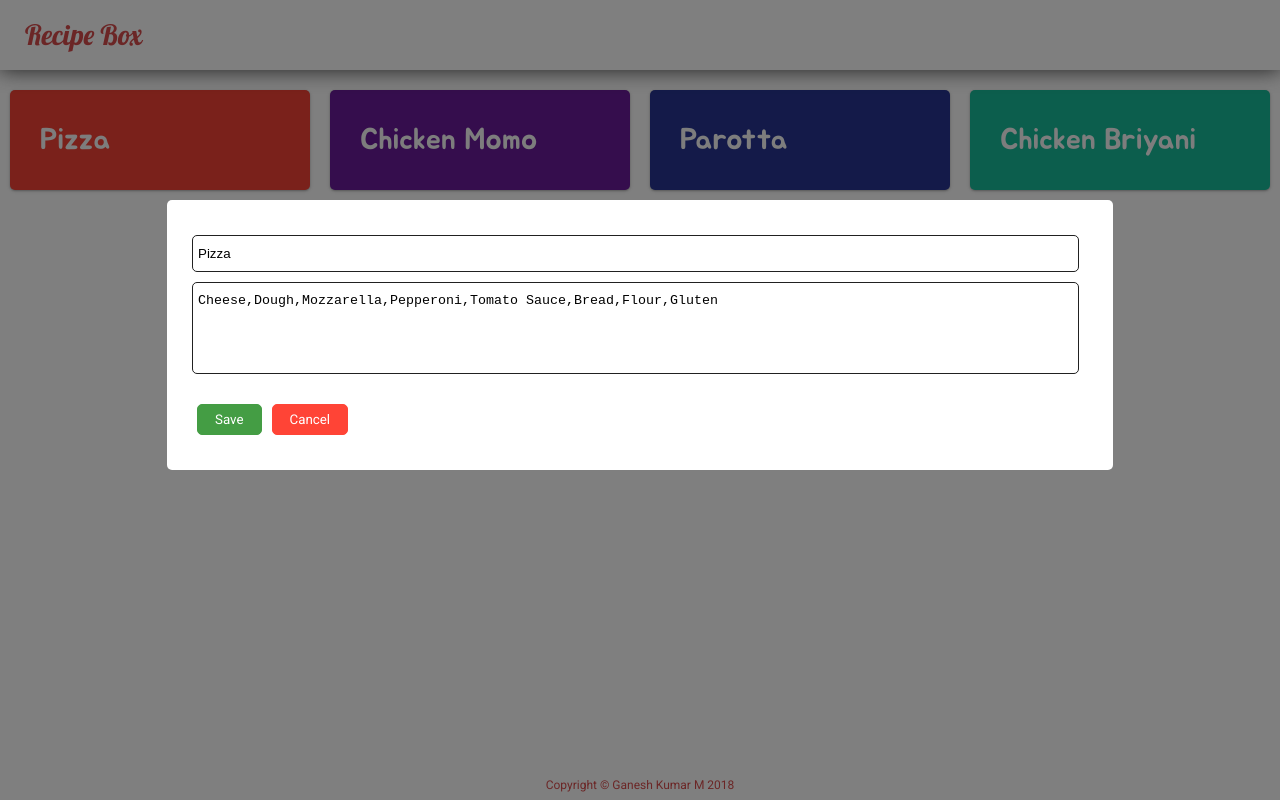
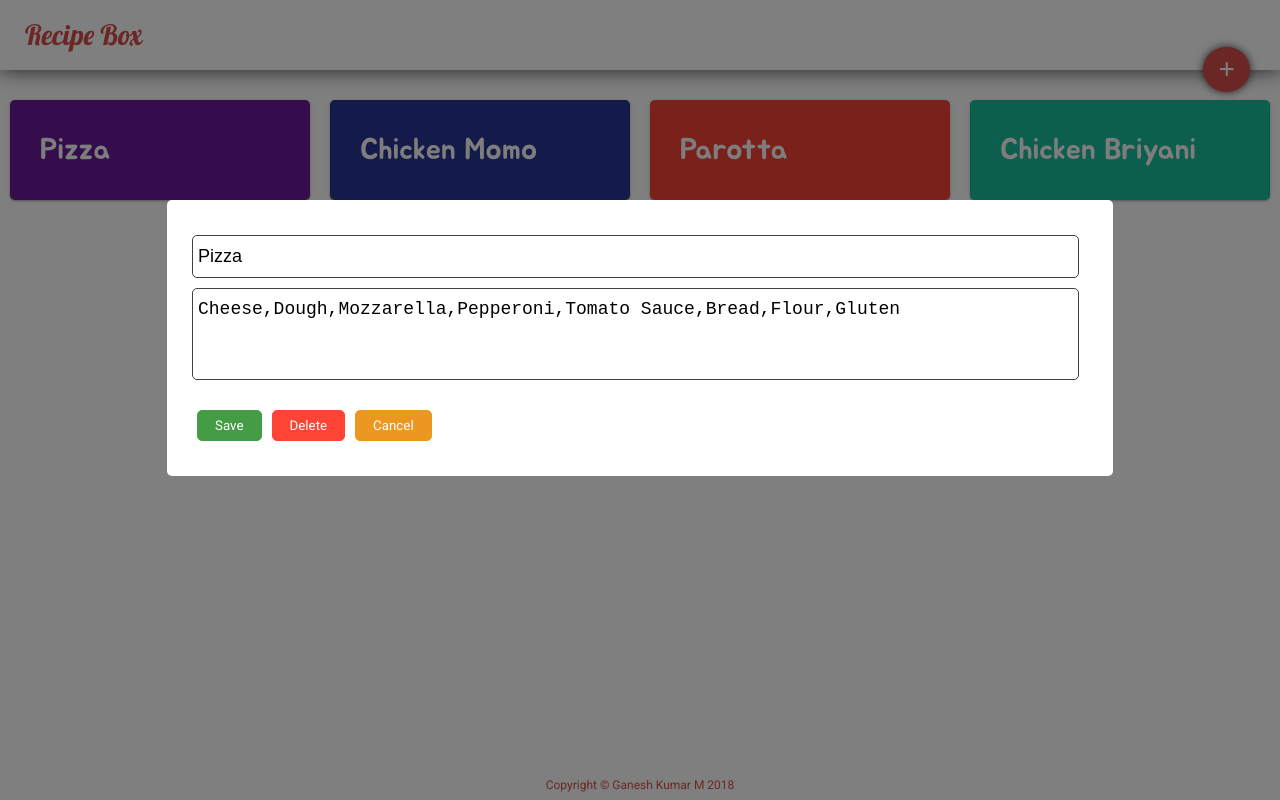
Before and after one commit to GaneshmKumar/RecipeBox, a React app: page / in a window 1280 px wide. Both pictures are taken after a click on the button "Pizza". Built offline with nearby package versions, Linux system fonts and the light colour scheme; a web font is replaced by a local one.

Commit message:
Completed the recipe app. Completed add and delete recipe functionality

```diff
--- a/src/Components/RecipeContainer/RecipeContainer.js
+++ b/src/Components/RecipeContainer/RecipeContainer.js
@@ -4,11 +4,10 @@ import './RecipeContainer.scss';
 import Recipe from './Recipe/Recipe';
 import RecipeModal from './RecipeModal/RecipeModal';
 
-const colors = ['#F44336', '#6A1B9A', '#283593', '#19bd9b', '#689F38', '#EF6C00', '#4E342E', '#424242'];
+const colors = ['#6A1B9A', '#283593', '#F44336', '#19bd9b', '#689F38', '#EF6C00', '#4E342E', '#424242'];
 const localStorageRecipes = JSON.parse(localStorage.getItem('recipes'));
 
-const recipes = localStorageRecipes && localStorageRecipes.length > 0 ?
-  localStorageRecipes :
+const recipes = localStorageRecipes ||
   [
     {
       id: shortid.generate(),
@@ -43,12 +42,26 @@ class RecipeContainer extends Component {
         name: '',
         ingredients: []
       },
-      isModalOpen: false
+      isModalOpen: false,
+      isDeleteEnabled: true
     };
   }
 
   componentDidMount () {
     this._updateLocalStorage(this.state.recipes);
+  }
+
+  _addRecipe () {
+    const currentRecipe = {
+      name: '',
+      ingredients: []
+    };
+
+    this.setState({
+      currentRecipe,
+      isModalOpen: true,
+      isDeleteEnabled: false
+    });
   }
 
   _openRecipe (e) {
@@ -58,7 +71,8 @@ class RecipeContainer extends Component {
 
     this.setState({
       currentRecipe,
-      isModalOpen: true
+      isModalOpen: true,
+      isDeleteEnabled: true
     });
   }
 
@@ -96,6 +110,20 @@ class RecipeContainer extends Component {
     this._resetCurrentRecipe();
   }
 
+  _deleteRecipe () {
+    const { recipes, currentRecipe } = this.state;
+    const index = recipes.findIndex(recipe => recipe.id === currentRecipe.id);
+    recipes.splice(index, 1);
+
+    this.setState({
+      isModalOpen: false,
+      recipes
+    });
+
+    this._updateLocalStorage(recipes);
+    this._resetCurrentRecipe();
+  }
+
   _handleChange (e) {
     const { name } = e.target;
     let { value } = e.target;
@@ -125,10 +153,11 @@ class RecipeContainer extends Component {
   }
 
   render () {
-    const { recipes, currentRecipe, isModalOpen } = this.state;
+    const { recipes, currentRecipe, isModalOpen, isDeleteEnabled } = this.state;
 
     return (
       <div className="recipe-modal-container">
+        <div className="add-recipe" role="button" tabIndex={0} onClick={() => this._addRecipe()}>+</div>
         <div className="recipe-container">
           {
             recipes.map((recipe, index) => (<Recipe
@@ -142,9 +171,11 @@ class RecipeContainer extends Component {
           <RecipeModal
             recipe={currentRecipe}
             isModalOpen={isModalOpen}
+            isDeleteEnabled={isDeleteEnabled}
             handleChange={e => this._handleChange(e)}
             saveRecipe={() => this._saveRecipe()}
             cancelSave={() => this._cancelSave()}
+            deleteRecipe={() => this._deleteRecipe()}
             resetCurrentRecipe={() => this._resetCurrentRecipe()}
           />
         }
--- a/src/Components/RecipeContainer/RecipeContainer.scss
+++ b/src/Components/RecipeContainer/RecipeContainer.scss
@@ -2,7 +2,7 @@
   display: grid;
   grid-template-columns: repeat(4, 1fr);
   grid-auto-rows: 100px;
-  margin-top: 30px;
+  margin-top: 40px;
   grid-row-gap: 20px;
 }
 
@@ -14,6 +14,26 @@
   position: relative;
   overflow-y: auto;
   overflow-x: hidden;
+
+  .add-recipe {
+    color: var(--white);
+    background: var(--red);
+    position: fixed;
+    top: 0;
+    right: 0;
+    margin: 47px 30px;
+    font-size: 29px;
+    font-weight: bold;
+    border: solid 1px var(--red);
+    padding: 5px 14px;
+    border-radius: 100%;
+    z-index: 10000;
+    box-shadow: 0 0 8px var(--light-black);
+  }
+
+  .add-recipe:hover {
+    cursor: pointer;
+  }
 }
 
 @media screen and (max-width: 783px) {
--- a/src/Components/RecipeContainer/RecipeModal/RecipeModal.js
+++ b/src/Components/RecipeContainer/RecipeModal/RecipeModal.js
@@ -11,7 +11,15 @@ class RecipeModal extends Component {
   }
 
   render () {
-    const { recipe, handleChange, isModalOpen, saveRecipe, cancelSave } = this.props;
+    const {
+      recipe,
+      handleChange,
+      isModalOpen,
+      saveRecipe,
+      cancelSave,
+      deleteRecipe,
+      isDeleteEnabled
+    } = this.props;
 
     return (
       isModalOpen &&
@@ -25,7 +33,11 @@ class RecipeModal extends Component {
             </div>
             <div className="modal-footer">
               <button className="modal-save btn btn-success" onClick={saveRecipe}>Save</button>
-              <button className="modal-close btn btn-danger" onClick={cancelSave}>Cancel</button>
+              {
+                isDeleteEnabled &&
+                  <button className="btn btn-danger" onClick={deleteRecipe}>Delete</button>
+              }
+              <button className="modal-close btn btn-warning" onClick={cancelSave}>Cancel</button>
             </div>
           </div>
         </div>
--- a/src/Components/RecipeContainer/RecipeModal/RecipeModal.scss
+++ b/src/Components/RecipeContainer/RecipeModal/RecipeModal.scss
@@ -23,9 +23,10 @@
         padding-left: 5px;
         margin: 0 0;
         display: block;
-        border: solid 1px #212121;
+        border: solid 1px var(--light-black);
         border-radius: 5px;
         margin-bottom: 10px;
+        font-size: 18px;
       }
 
       .recipe-ingredients {
@@ -56,5 +57,10 @@
         border: solid 1px var(--success);
         background: var(--success);
       }
+
+      .btn-warning {
+        border: solid 1px var(--warning);
+        background: var(--warning);
+      }
     }
 }
--- a/src/index.scss
+++ b/src/index.scss
@@ -7,6 +7,7 @@
   --overlay: rgba(0,0,0,0.5);
   --success: #449D44;
   --danger: #FF4436;
+  --warning: #EC971F;
 }
 
 body {
```
